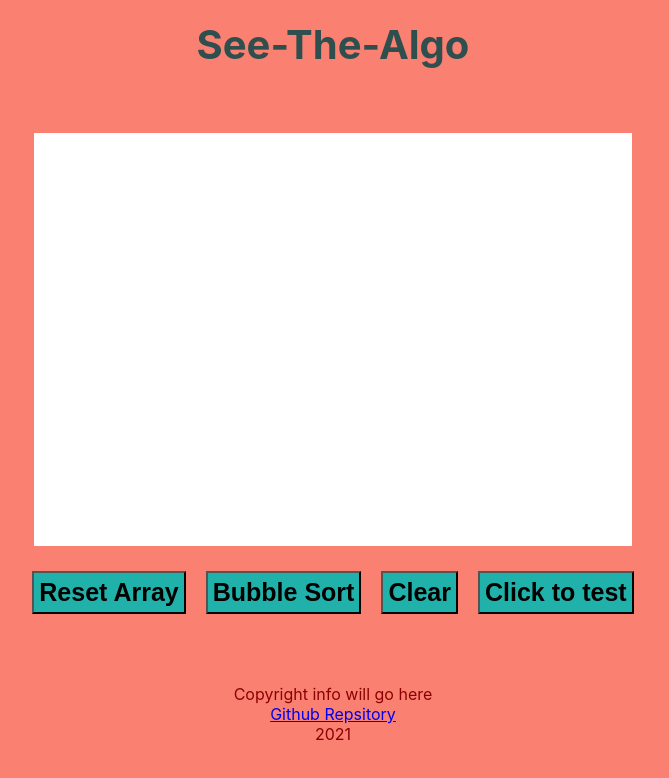
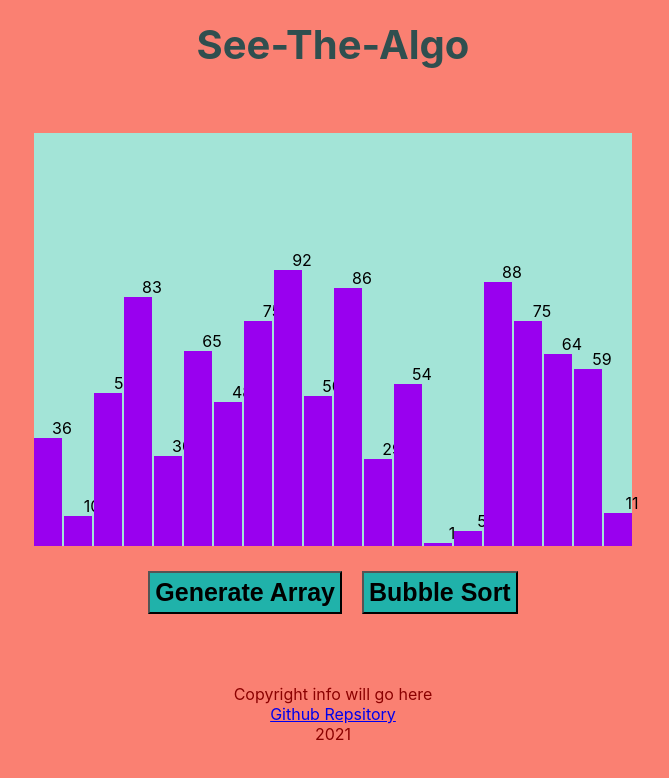
Before and after one commit to 18mpr1/see-the-algo, a React (Create React App) app: page / in a window 1280 px wide. Shown: the top 778 px of the page, without its empty margins (307-976 px from the left). Built offline with nearby package versions, Linux system fonts and the light colour scheme.

Commit message:
Bubble Sort and Generate Array buttons now work

```diff
--- a/src/App.css
+++ b/src/App.css
@@ -20,14 +20,6 @@ header{
   text-align: center;
 }
 
-#array {
-  background-color: mintcream;
-  height: 413px;
-  width: 598px;
-  margin: auto;
-  position: relative;
-  margin-top: 64px;
-}
 
 footer{
   padding: 60px;
@@ -47,7 +39,7 @@ button{
 }
 
 #array {
-  background-color: white;
+  background-color: #A3E4D7;
   height: 413px;
   width: 598px;
   margin: auto;
@@ -57,7 +49,7 @@ button{
 
 .block {
   width: 28px;
-  background-color: #6b5b95;
+  background-color: #9900ef;
   position: absolute;
   bottom: 0px;
   transition: 0.2s all ease;
--- a/src/App.js
+++ b/src/App.js
@@ -3,24 +3,20 @@
 import './App.css';
 import './algorithms/bubbleSort';
 
-function helloTest(){
-    console.log("Hello, world");
-}
-
-
 
 // Function to generate the array of blocks
 function generatearray() {
-    for (var i = 0; i < 20; i++) {
+
+    for (let i = 0; i < 20; i++) {
+
+        let container = document.getElementById("array");
 
 
-        var container = document.getElementById("array");
-
         // Return a value from 1 to 100 (both inclusive)
-        var value = Math.ceil(Math.random() * 100);
+        let value = Math.ceil(Math.random() * 100);
 
         // Creating element div
-        var array_ele = document.createElement("div");
+        let array_ele = document.createElement("div");
 
         // Adding class 'block' to div
         array_ele.classList.add("block");
@@ -31,7 +27,7 @@ function generatearray() {
 
         // Creating label element for displaying
         // size of particular block
-        var array_ele_label = document.createElement("label");
+        let array_ele_label = document.createElement("label");
         array_ele_label.classList.add("block_id");
         array_ele_label.innerText = value;
 
@@ -39,11 +35,89 @@ function generatearray() {
         array_ele.appendChild(array_ele_label);
         container.appendChild(array_ele);
     }
+
+}
+// Promise to swap two blocks
+function swap(el1, el2) {
+    let container = document.getElementById("array");
+
+    return new Promise((resolve) => {
+
+        // For exchanging styles of two blocks
+        let temp = el1.style.transform;
+        el1.style.transform = el2.style.transform;
+        el2.style.transform = temp;
+
+        window.requestAnimationFrame(function() {
+
+            // For waiting for .25 sec
+            setTimeout(() => {
+                container.insertBefore(el2, el1);
+                resolve();
+            }, 250);
+        });
+    });
 }
 
-function clear(){
-    console.log("Clear array");
+async function BubbleSort(delay = 100) {
+    let blocks = document.querySelectorAll(".block");
+    console.log("Bubble Sort");
+
+    // BubbleSort Algorithm
+    for (let i = 0; i < blocks.length; i += 1) {
+        for (let j = 0; j < blocks.length - i - 1; j += 1) {
+
+            // To change background-color of the
+            // blocks to be compared
+            blocks[j].style.backgroundColor = "#FF4949";
+            blocks[j + 1].style.backgroundColor = "#FF4949";
+
+            // To wait for .1 sec
+            await new Promise((resolve) =>
+                setTimeout(() => {
+                    resolve();
+                }, delay)
+            );
+
+            console.log("run");
+            var value1 = Number(blocks[j].childNodes[0].innerHTML);
+            var value2 = Number(blocks[j + 1]
+                .childNodes[0].innerHTML);
+
+            // To compare value of two blocks
+            if (value1 > value2) {
+                await swap(blocks[j], blocks[j + 1]);
+                blocks = document.querySelectorAll(".block");
+            }
+
+            // Changing the color to the previous one
+            blocks[j].style.backgroundColor = "#6b5b95";
+            blocks[j + 1].style.backgroundColor = "#6b5b95";
+        }
+
+        //changing the color of greatest element
+        //found in the above traversal
+        blocks[blocks.length - i - 1]
+            .style.backgroundColor = "#13CE66";
+    }
 }
+
+// Generates array when window loads
+// If the window is reloading, reload
+window.onload = function() {
+    generatearray();
+    var reloading = sessionStorage.getItem("reloading");
+    if (reloading) {
+        sessionStorage.removeItem("reloading");
+        generatearray();
+    }
+}
+
+function clear() {
+    sessionStorage.setItem("reloading", "true");
+    document.location.reload();
+}
+
 
 
 function App() {
@@ -55,12 +129,9 @@ function App() {
 
             </div>
             <div id="button-bar">
-                <button id="reset" onClick={generatearray}><b>Reset Array</b></button>
-                <button id="bubble-sort"><b>Bubble Sort</b></button>
-                <button id="clear-array" onClick={clear}><b>Clear</b></button>
-                <button onClick={helloTest}>
-                    <b>Click to test</b>
-                </button>
+                <button id="reset" onClick={clear}><b>Generate Array</b></button>
+                <button id="bubble-sort" onClick={BubbleSort}><b>Bubble Sort</b></button>
+
             </div>
 
             <footer>
```
